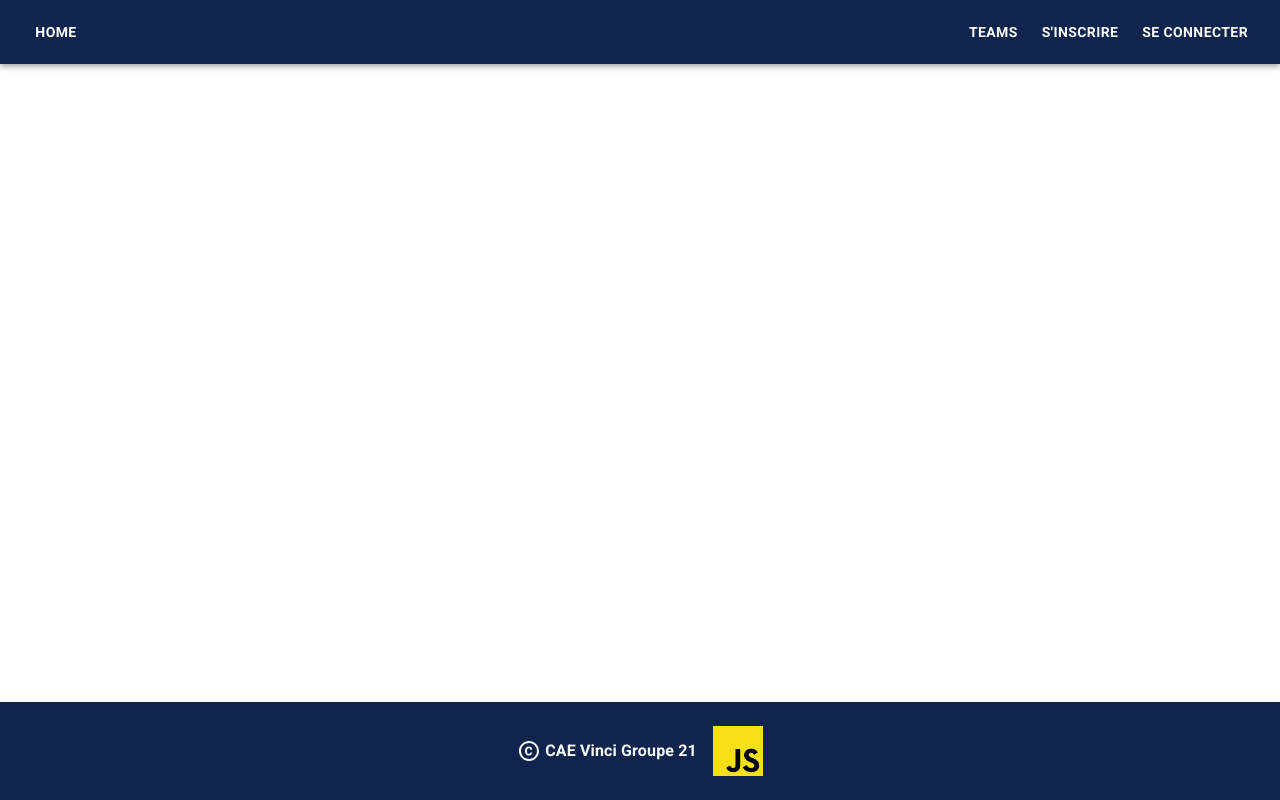
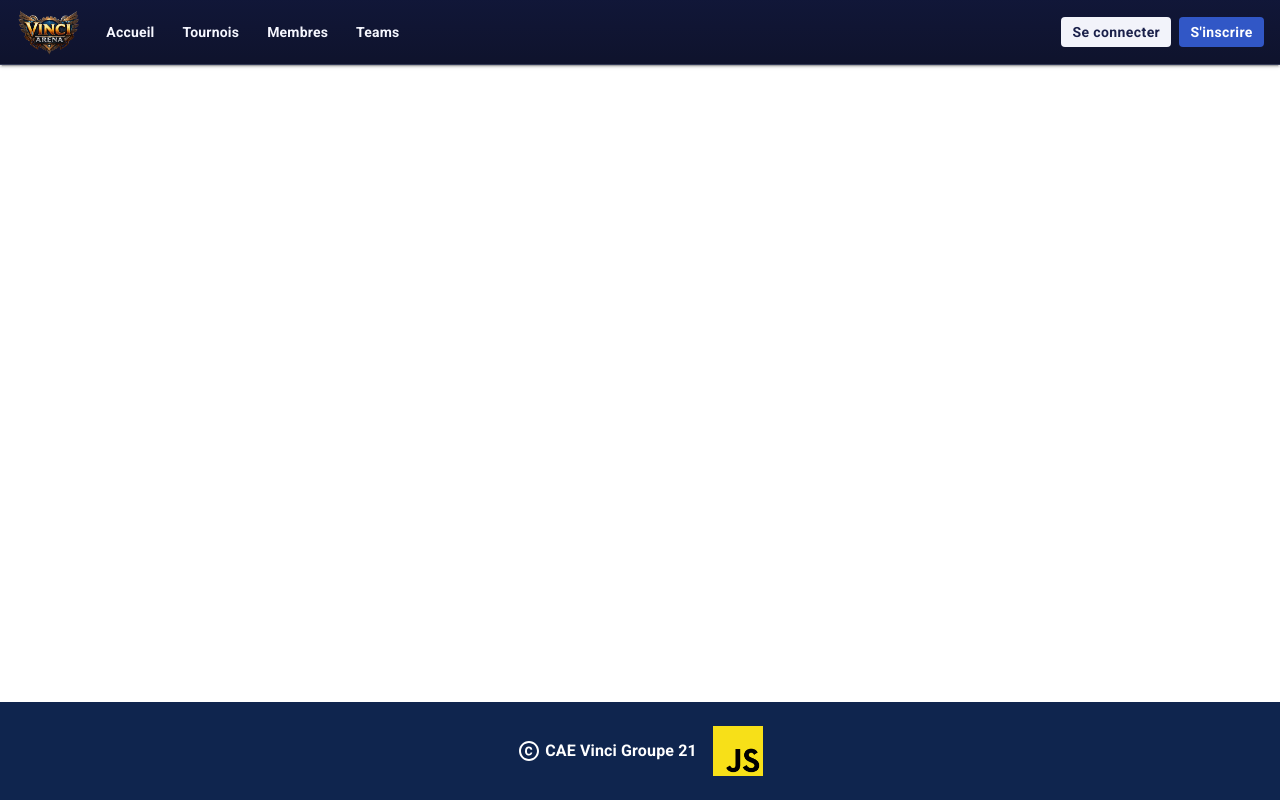
Before and after one commit to Adikajak/CAE, a React (Vite) app in the folder frontend/: page / in a window 1280 px wide. Built offline with nearby package versions, Linux system fonts and the light colour scheme.

Commit message:
feat: enhance Navbar with user profile menu and logo integration

```diff
--- a/frontend/src/components/Navbar/index.tsx
+++ b/frontend/src/components/Navbar/index.tsx
@@ -1,14 +1,24 @@
 import { useNavigate } from 'react-router-dom';
-import { useContext } from 'react';
+import { useContext, useState } from 'react';
 import {
   AppBar,
   Toolbar,
   Button,
-  Typography,
   Box,
   IconButton,
+  Avatar,
+  Badge,
+  Menu,
+  MenuItem,
+  ListItemIcon,
+  ListItemText,
+  Divider,
+  Typography,
 } from '@mui/material';
 import NotificationsIcon from '@mui/icons-material/Notifications';
+import LogoutIcon from '@mui/icons-material/Logout';
+import PersonIcon from '@mui/icons-material/Person';
+import logoCae from '../../assets/images/logo_cae.png';
 
 import { UserContext } from '../../contexts/UserContext';
 import { UserContextType } from '../../types';
@@ -18,15 +28,75 @@ const NavBar = () => {
     useContext<UserContextType>(UserContext);
   const navigate = useNavigate();
   const isAdmin = jwtData()?.isAdmin ?? false;
+  const [menuAnchor, setMenuAnchor] = useState<null | HTMLElement>(null);
+
+  const openProfileMenu = (event: React.MouseEvent<HTMLElement>) => {
+    setMenuAnchor(event.currentTarget);
+  };
+
+  const closeProfileMenu = () => {
+    setMenuAnchor(null);
+  };
+
+  const navButtonSx = {
+    color: '#F6F7FF',
+    fontWeight: 700,
+    letterSpacing: 0.2,
+    textTransform: 'none',
+    borderRadius: 1.5,
+    px: 1.5,
+    py: 0.4,
+    minWidth: 'auto',
+    '&:hover': {
+      backgroundColor: 'rgba(255, 255, 255, 0.12)',
+    },
+  };
 
   return (
-    <AppBar position="static" className="primary-color">
-      <Toolbar>
-        <Button color="inherit" onClick={() => navigate('/')}>
-          Home
+    <AppBar
+      position="static"
+      elevation={2}
+      sx={{
+        background:
+          'linear-gradient(180deg, rgba(12,18,52,0.98) 0%, rgba(10,14,40,0.98) 100%)',
+        borderBottom: '1px solid rgba(255,255,255,0.15)',
+      }}
+    >
+      <Toolbar sx={{ minHeight: 64, px: { xs: 1, md: 2 }, gap: 1 }}>
+        <Button
+          onClick={() => navigate('/')}
+          sx={{
+            minWidth: 'auto',
+            p: 0,
+            borderRadius: 1,
+            mr: 0.5,
+            '&:hover': { backgroundColor: 'rgba(255,255,255,0.1)' },
+          }}
+          aria-label="Accueil Vinci Arena"
+        >
+          <Box
+            component="img"
+            src={logoCae}
+            alt="Logo CAE"
+            sx={{
+              height: { xs: 42, md: 48 },
+              width: 'auto',
+              display: 'block',
+            }}
+          />
         </Button>
-        <Box sx={{ ml: 'auto', display: 'flex', alignItems: 'center', gap: 1 }}>
-          <Button color="inherit" onClick={() => navigate('/teams')}>
+
+        <Box sx={{ display: 'flex', alignItems: 'center', gap: 0.5 }}>
+          <Button sx={navButtonSx} onClick={() => navigate('/')}>
+            Accueil
+          </Button>
+          <Button sx={navButtonSx} onClick={() => navigate('/')}>
+            Tournois
+          </Button>
+          <Button sx={navButtonSx} onClick={() => navigate('/')}>
+            Membres
+          </Button>
+          <Button sx={navButtonSx} onClick={() => navigate('/teams')}>
             Teams
           </Button>
           {isAdmin ? (
@@ -36,28 +106,127 @@ const NavBar = () => {
           ) : (
             <></>
           )}
+        </Box>
+
+        <Box sx={{ ml: 'auto', display: 'flex', alignItems: 'center', gap: 1 }}>
           {authenticatedUser ? (
             <>
               <IconButton
-                color="inherit"
                 onClick={() => navigate('/notifications')}
+                sx={{
+                  color: '#F6F7FF',
+                  '&:hover': { backgroundColor: 'rgba(255,255,255,0.12)' },
+                }}
               >
-                <NotificationsIcon />
+                <Badge
+                  color="error"
+                  overlap="circular"
+                  variant="dot"
+                  anchorOrigin={{ vertical: 'top', horizontal: 'right' }}
+                >
+                  <NotificationsIcon />
+                </Badge>
               </IconButton>
-              <Button color="inherit" onClick={() => clearUser()}>
-                Se déconnecter
+
+              <Button
+                onClick={openProfileMenu}
+                sx={{
+                  color: '#F6F7FF',
+                  textTransform: 'none',
+                  borderRadius: 999,
+                  px: 0.6,
+                  py: 0.4,
+                  gap: 0.8,
+                  '&:hover': { backgroundColor: 'rgba(255,255,255,0.12)' },
+                }}
+              >
+                <Typography
+                  variant="body2"
+                  sx={{ fontWeight: 700, maxWidth: 140 }}
+                  noWrap
+                >
+                  {authenticatedUser.email}
+                </Typography>
+                <Avatar sx={{ width: 30, height: 30, bgcolor: '#7DBB6D' }}>
+                  {authenticatedUser.email.slice(0, 1).toUpperCase()}
+                </Avatar>
               </Button>
-              <Typography variant="h6" component="div">
-                Hello {authenticatedUser.email}
-              </Typography>
+
+              <Menu
+                anchorEl={menuAnchor}
+                open={Boolean(menuAnchor)}
+                onClose={closeProfileMenu}
+                anchorOrigin={{ vertical: 'bottom', horizontal: 'right' }}
+                transformOrigin={{ vertical: 'top', horizontal: 'right' }}
+              >
+                <MenuItem
+                  onClick={() => {
+                    closeProfileMenu();
+                    navigate('/profile');
+                  }}
+                >
+                  <ListItemIcon>
+                    <PersonIcon fontSize="small" />
+                  </ListItemIcon>
+                  <ListItemText>Espace personnel</ListItemText>
+                </MenuItem>
+                <Divider />
+                <MenuItem
+                  onClick={() => {
+                    closeProfileMenu();
+                    clearUser();
+                    navigate('/');
+                  }}
+                >
+                  <ListItemIcon>
+                    <LogoutIcon fontSize="small" color="error" />
+                  </ListItemIcon>
+                  <ListItemText sx={{ color: 'error.main' }}>
+                    Deconnexion
+                  </ListItemText>
+                </MenuItem>
+              </Menu>
+
+              {isAdmin && (
+                <Typography
+                  variant="caption"
+                  sx={{ color: '#FFD96A', fontWeight: 700, ml: 0.5 }}
+                >
+                  ADMIN
+                </Typography>
+              )}
             </>
           ) : (
             <>
-              <Button color="inherit" onClick={() => navigate('/register')}>
+              <Button
+                onClick={() => navigate('/login')}
+                sx={{
+                  backgroundColor: '#F2F3FA',
+                  color: '#1A204A',
+                  textTransform: 'none',
+                  borderRadius: 1,
+                  fontWeight: 700,
+                  px: 1.4,
+                  py: 0.4,
+                  '&:hover': { backgroundColor: '#FFFFFF' },
+                }}
+              >
+                Se connecter
+              </Button>
+              <Button
+                onClick={() => navigate('/register')}
+                sx={{
+                  backgroundColor: '#3157C6',
+                  color: '#FFFFFF',
+                  textTransform: 'none',
+                  borderRadius: 1,
+                  fontWeight: 700,
+                  px: 1.4,
+                  py: 0.4,
+                  '&:hover': { backgroundColor: '#294CB4' },
+                }}
+              >
                 S'inscrire
-              </Button>
-              <Button color="inherit" onClick={() => navigate('/login')}>
-                Se connecter
               </Button>
             </>
           )}
```
Also changed, not shown: frontend/src/assets/images/logo_cae.png (added).
